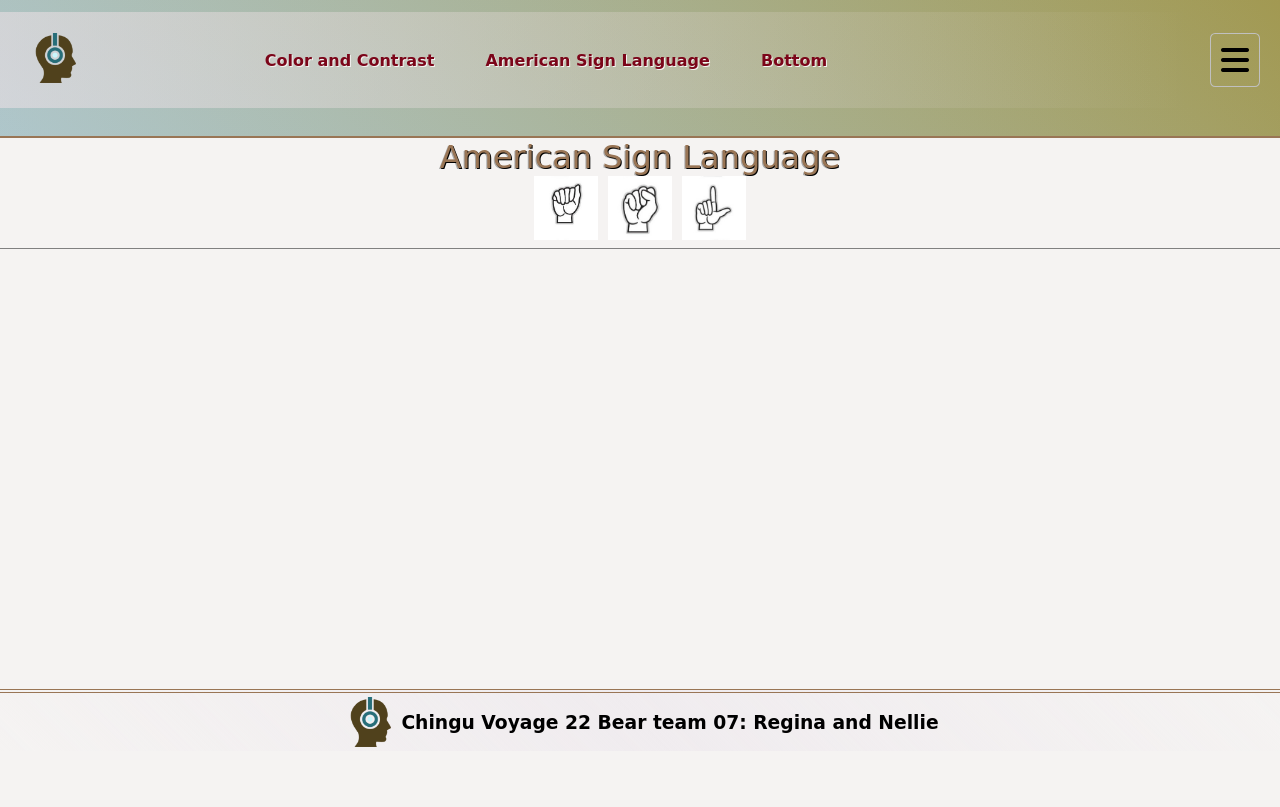
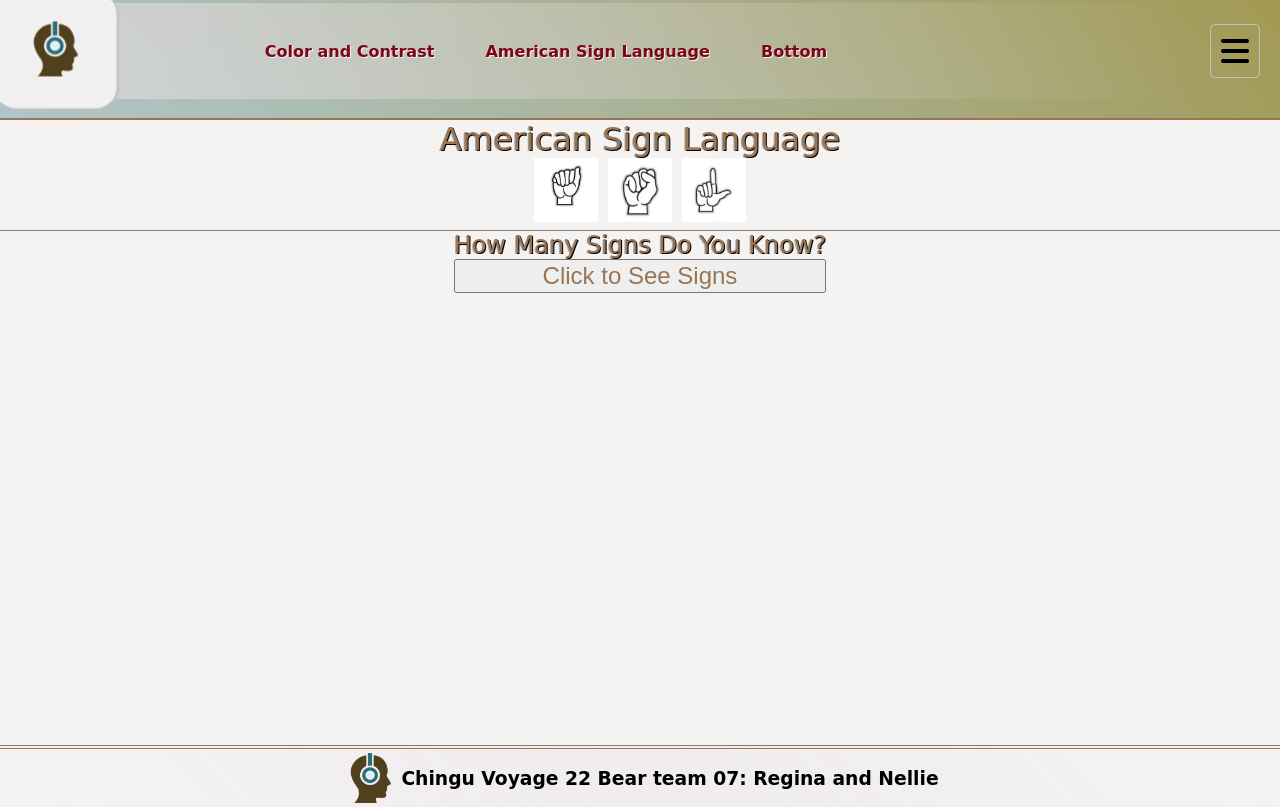
Before and after one commit to chingu-voyages/v22-bears-team-07, a Flask app: page /asl in a window 1280 px wide. Before the commit the page ends 747 px from the top, so only its background shows below. Run offline with Flask 2, Linux system fonts and the light colour scheme; some libraries are stand-ins or nearby versions.

Commit message:
Add alphabet display

```diff
--- a/static/css/asl.css
+++ b/static/css/asl.css
@@ -1,3 +1,6 @@
+* {
+  box-sizing: border-box;
+}
 body {
     margin: 0;
     padding: 0;
@@ -38,6 +41,43 @@ img {
 .letter {
     width: 2em;
 }
+#slideshow {
+  display: flex;
+  flex-direction: row;
+  align-items: center;
+  justify-content: space-evenly;
+}
+.slideshow-button {
+  color: #997555;
+  font-size: 1em;
+}
+.slideshow-header {
+  font-size: 1.5em;
+  display: flex;
+  flex-direction: column;
+  text-align: center;
+  color: #997555;
+  text-shadow: 1px 1px black, -1px 1px darkgrey;
+  margin-bottom: .5em;
+}
+#slideshow-items {
+  display: flex;
+  flex-direction: row;
+  flex-wrap: wrap;
+}
+.slide {
+  border: 1px solid black;
+  flex-direction: column;
+  align-items: center;
+  justify-content: center;
+  margin: .5em;
+}
+.slide-image {
+  width: 6rem;
+}
+.slide-text {
+  text-align: center;
+}
 /* --------  MOBILE -----------*/
 
 @media all and (max-width: 799px) and (min-width: 220px) {
--- a/templates/asl.html
+++ b/templates/asl.html
@@ -7,6 +7,7 @@
     <meta name="description" content="Created for Chingu Voyage 22, a site to discover the possibilities of accessibility.">
     <!-- JavaScript -->
     <script src={{ url_for('static', filename='js/ham_nav.js')}}></script>
+    <script src={{ url_for('static', filename='js/asl.js')}}></script>
     <!-- Style sheets -->
     <link rel="stylesheet" href={{ url_for('static', filename='css/ham_nav.css')}} />
     <link rel="stylesheet" href={{ url_for('static', filename='css/asl.css')}} />
@@ -37,6 +38,13 @@
             <image class="letter" src={{url_for('static', filename='images/asl/Ll.jpg')}} alt="A sign language L"/>
         </div>
     </header>
+    <section id="slideshow">
+        <div class="slideshow-header"
+            <h2>How Many Signs Do You Know?</h2>
+            <button class="slideshow-button" onclick="createSlideshow()">Click to See Signs</button>
+            <div id="slideshow-items"></div>
+        </div>
+    </section>
 </section>
 
 </main>
```
Also changed, not shown: static/js/asl.js (added, +32 -0 lines).
